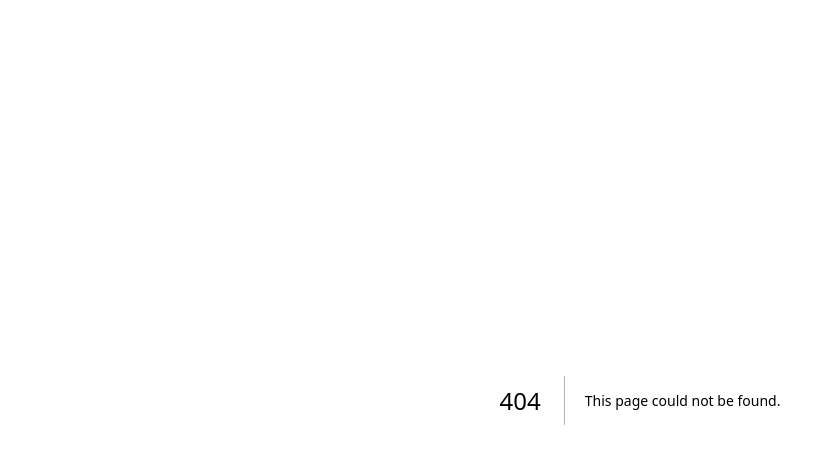
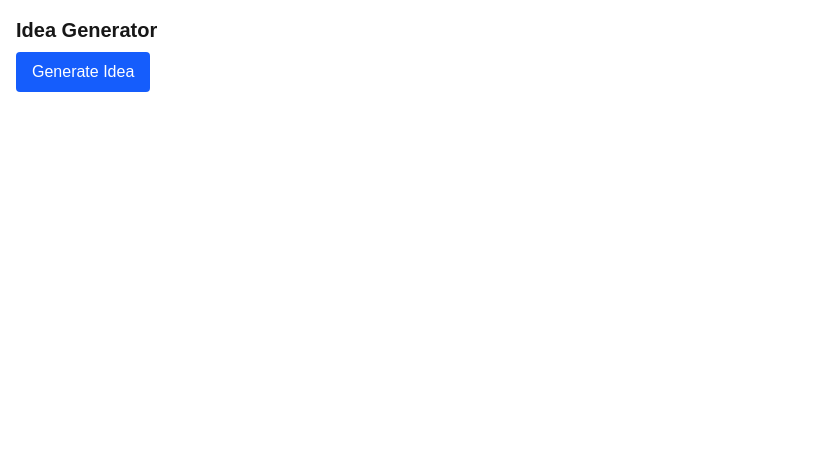
Before and after one commit to Contentai355/nextjs, a Next.js app: page /app/idea-generator in a window 1280 px wide. Before the commit this address had no page. Shown: the top 464 px of the page, without its empty margins (0-827 px from the left). Built offline with nearby package versions, Linux system fonts and the light colour scheme.

Commit message:
Create app/idea-generator/page.tsx

```diff
--- /dev/null
+++ b/app/app/idea-generator/page.tsx
@@ -0,0 +1,28 @@
+'use client';
+import { useState } from 'react';
+
+const ideas = [
+  'Build a meditation app for freelancers',
+  'Create a newsletter for Gen Z finance tips',
+  'Design a gamified habit tracker for students',
+  'Launch a meal plan generator for busy parents',
+];
+
+export default function Page() {
+  const [idea, setIdea] = useState('');
+
+  const generateIdea = () => {
+    const randomIndex = Math.floor(Math.random() * ideas.length);
+    setIdea(ideas[randomIndex]);
+  };
+
+  return (
+    <div className="p-4">
+      <h1 className="text-xl font-bold mb-2">Idea Generator</h1>
+      <button onClick={generateIdea} className="px-4 py-2 bg-blue-600 text-white rounded">
+        Generate Idea
+      </button>
+      {idea && <p className="mt-4 text-lg">{idea}</p>}
+    </div>
+  );
+}
```
